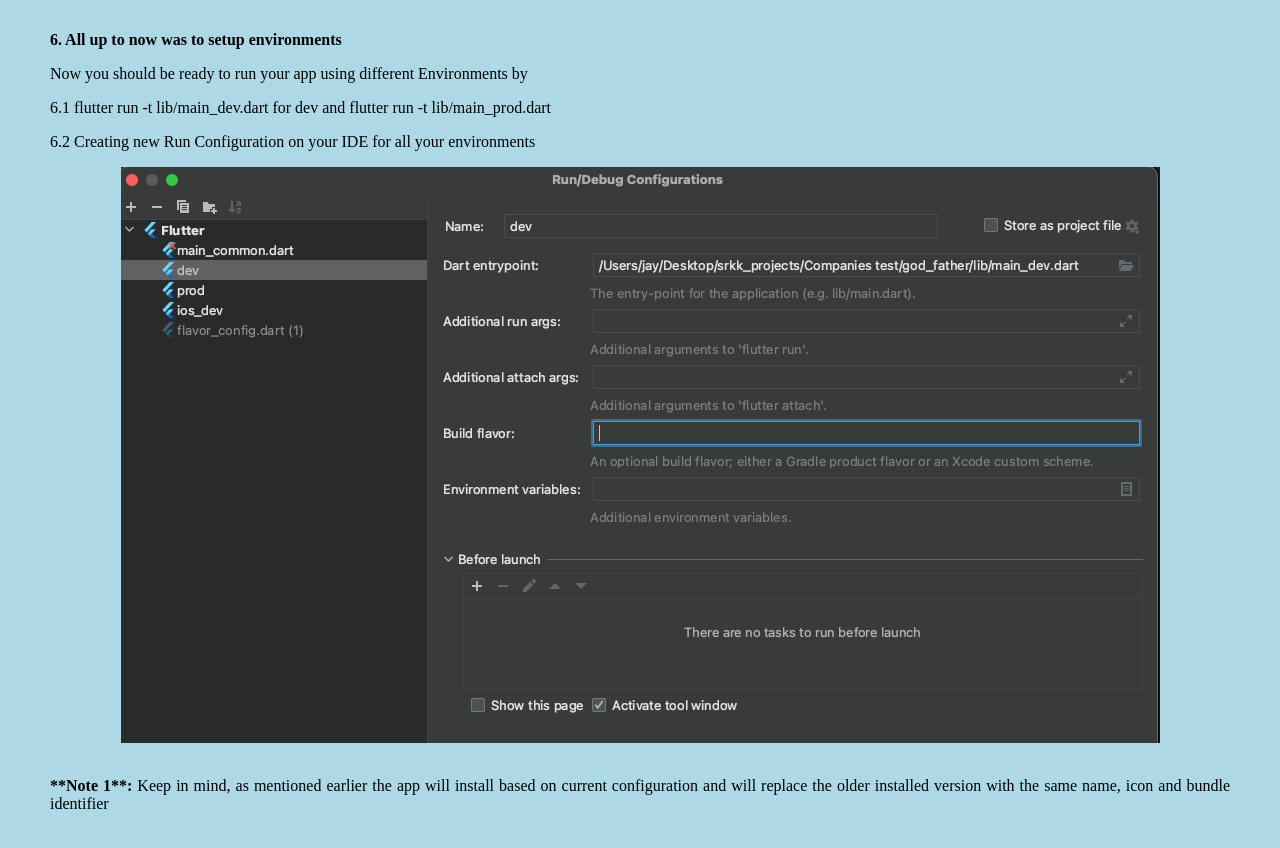
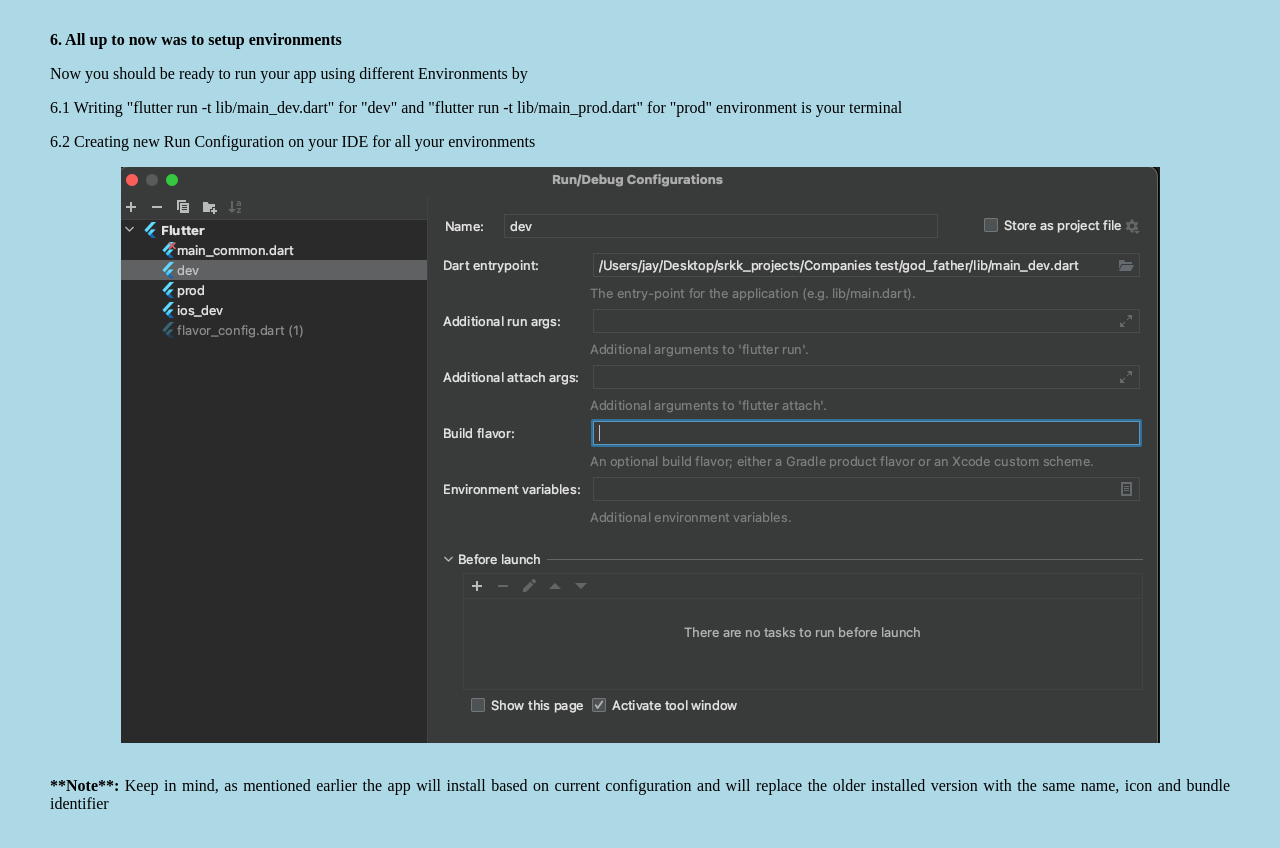
Before and after one commit to j1pishraft/flutter_falvor_management, a plain HTML site: page index.html in a window 1280 px wide. Shown: the part 4506-5354 px from the top of the page. Drawn offline with Linux system fonts and the light colour scheme.

Commit message:
no message

```diff
--- a/index.html
+++ b/index.html
@@ -87,11 +87,11 @@
 
 <p><b>6. All up to now was to setup environments </b><br></p>
 <p>Now you should be ready to run your app using different Environments by<br></p>
-<p>6.1 flutter run -t lib/main_dev.dart for dev and flutter run -t lib/main_prod.dart<br></p>
+<p>6.1 Writing "flutter run -t lib/main_dev.dart" for "dev" and "flutter run -t lib/main_prod.dart" for "prod" environment is your terminal<br></p>
 <p>6.2 Creating new Run Configuration on your IDE for all your environments<br></p>
 <img src="./images/run_config_ide.png" alt="run_config_ide"><br>
 
-<p><b>**Note 1**:</b> Keep in mind, as mentioned earlier the app will install based on current
+<p><b>**Note**:</b> Keep in mind, as mentioned earlier the app will install based on current
     configuration and will replace the older installed version with the same name, icon and bundle identifier</p><br>
 <br>
 </body>
```
